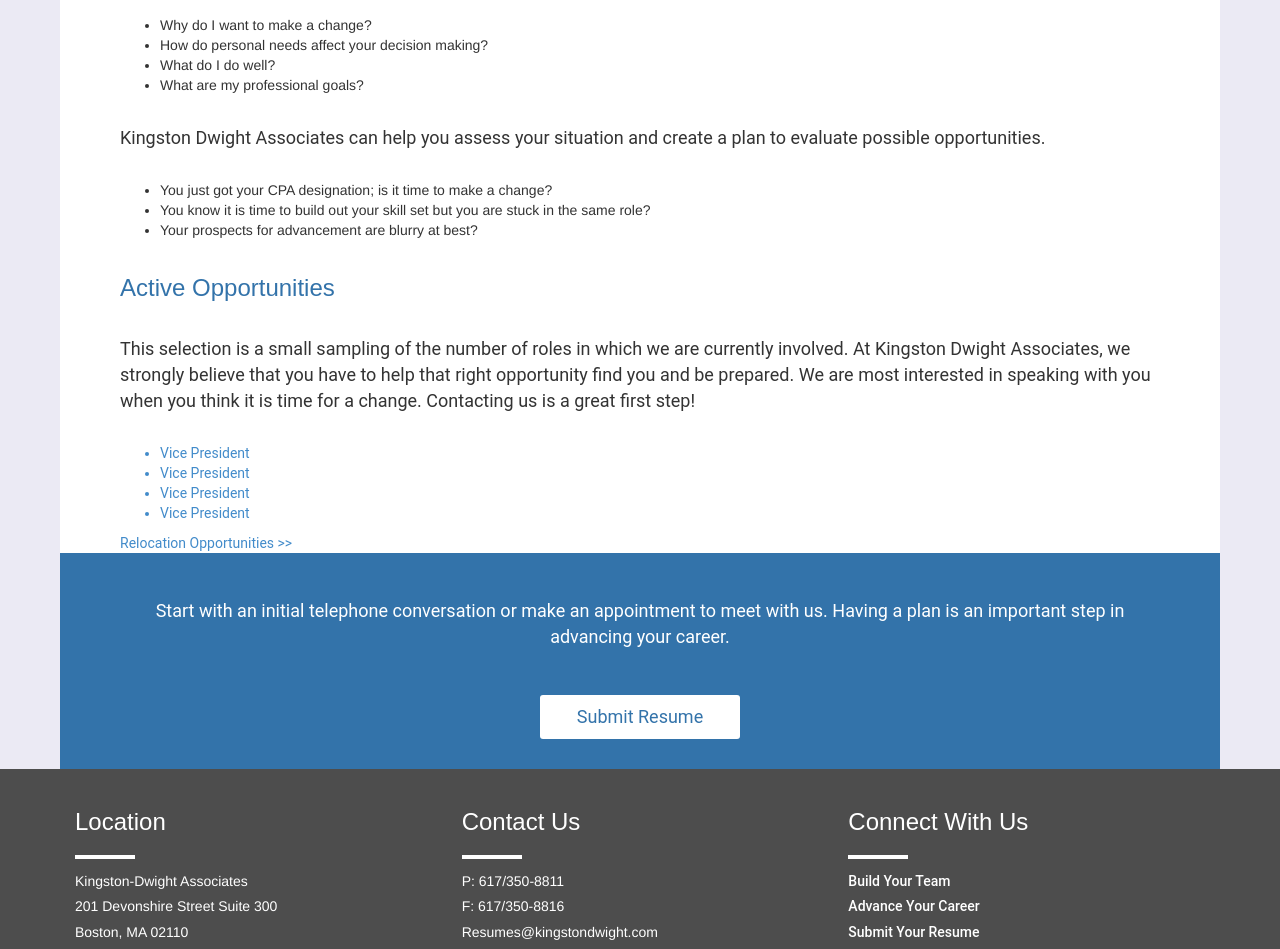
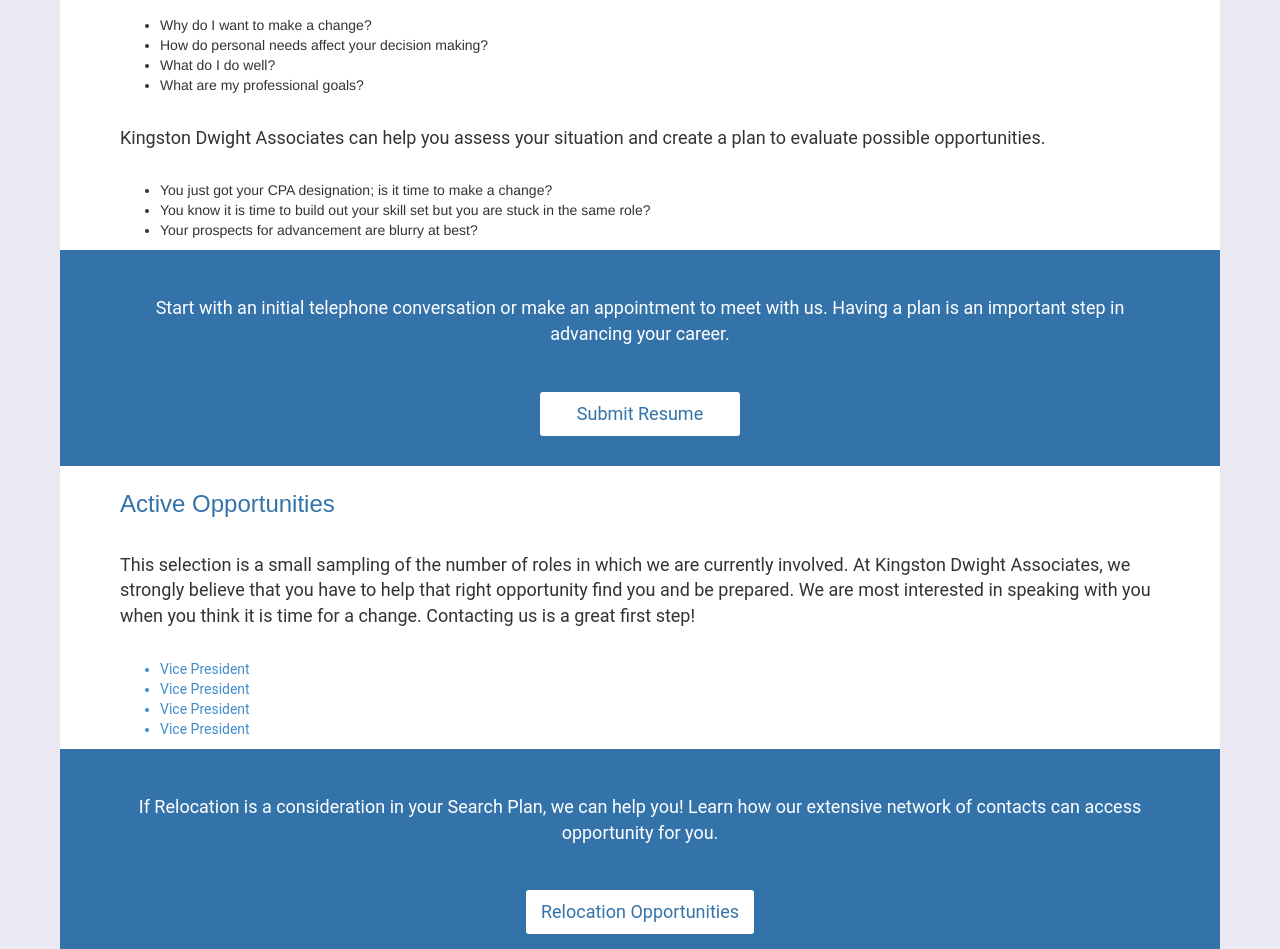
Before and after one commit to muigaiunaka/kingstondwight, a Jekyll site: the page built from career.html, in a window 1280 px wide. Shown: the part 847-1796 px from the top of the page. Built offline with Jekyll 4.4.1, drawn with Linux system fonts in a browser that asks for light colours; nearby versions of some CDN libraries.

Commit message:
updates to other pages

```diff
--- a/career.html
+++ b/career.html
@@ -35,6 +35,13 @@
         </ul>
 
     </div>
+    <div class="action-banner col-xs-12 wrapper">
+        <p>
+            Start with an initial telephone conversation or make an appointment to meet with us.
+            Having a plan is an important step in advancing your career.
+        </p>
+        <a href="{{ site.baseurl }}/resume"><button class="whiteBtn">Submit Resume</button></a>
+    </div>
     <div class="col-xs-12 bg-white wrapper">
         <h2>Active Opportunities</h2>
         <p>
@@ -52,14 +59,12 @@
             <a><li>Vice President</li></a>
             <a><li>Vice President</li></a>
         </ul>
-
-        <a href="{{ site.baseurl }}/opportunities">Relocation Opportunities >></a>
     </div>
     <div class="action-banner col-xs-12 wrapper">
         <p>
-            Start with an initial telephone conversation or make an appointment to meet with us.
-            Having a plan is an important step in advancing your career.
+            If Relocation is a consideration in your Search Plan, we can help you!
+            Learn how our extensive network of contacts can access opportunity for you.
         </p>
-        <a href="{{ site.baseurl }}/resume"><button class="whiteBtn">Submit Resume</button></a>
+        <a href="{{ site.baseurl }}/opportunities"><button class="whiteBtn">Relocation Opportunities</button></a>
     </div>
 </section>
--- a/css/style.css
+++ b/css/style.css
@@ -413,6 +413,18 @@
 }
 
 /*--------------------------------------------------------------
+# Content Pages
+--------------------------------------------------------------*/
+
+.network {
+    margin: 15px auto;
+}
+
+.testimonials blockquote{
+
+}
+
+/*--------------------------------------------------------------
 # Hamburger Menu
 --------------------------------------------------------------*/
 
@@ -493,7 +505,6 @@
 }
 
 .no-scroll {
-    position: fixed;
     overflow: hidden;
 }
 /*--------------------------------------------------------------
@@ -525,10 +536,17 @@
         text-align: center;
     }
 
+    .our-focus div h3, .our-focus div a {
+        text-align: center;
+    }
+
+    .hero-banner {
+        max-height: 360px;
+    }
+
     .hero-banner img {
         width: auto;
         height: auto;
-        max-height: 240px;
     }
 
     .content-container {
@@ -567,10 +585,18 @@
         display: none;
     }
 
+    .our-focus div * {
+        text-align: center;
+        width: 100%;
+    }
+
     .hero-banner img {
         width: auto;
         height: auto;
-        max-height: 300px;
+    }
+
+    .hero-banner {
+        max-height: 360px;
     }
 
     .logo {
--- a/opportunities.html
+++ b/opportunities.html
@@ -44,3 +44,8 @@
     across the country and helping members incorporate "best practices" into their recruitment approaches. Please visit our
     network website for more information.
 </p>
+<div class="network col-xs-12">
+    <a href="http://aafa.com/" target="_blank"><img src="{{ site.baseurl }}/img/npa_logo.png" class="col-xs-6 col-md-3"/></a>
+    <a href="http://npaworldwideworks.com/" target="_blank"><img src="{{ site.baseurl }}/img/aafa_logo.png" class="col-xs-6 col-md-3"/></a>
+</div>
+<p>Contact us to learn about how our network works!</p>
```
Also changed, not shown: team.html (+38 -11 lines), img/aafa_logo.png (added), img/npa_logo.png (added), 1 other file.
